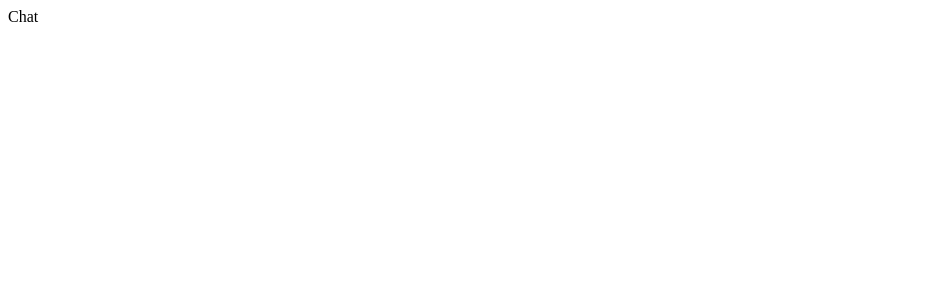
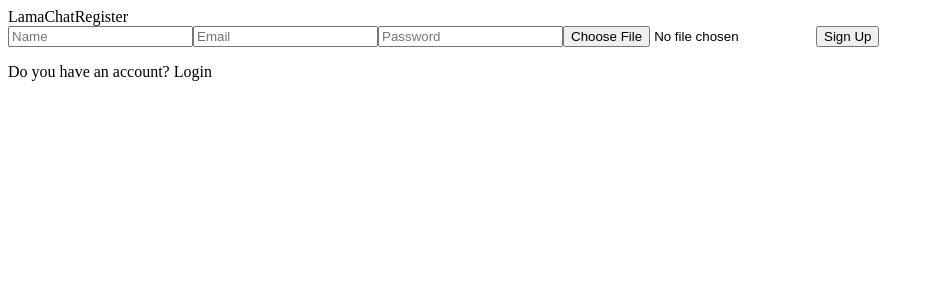
Before and after one commit to AdityaDhanarajKundu/ChatApplication, a React (Vite) app in the folder chat/: page / in a window 1280 px wide. Shown: the top 300 px of the page, without its empty margins (0-934 px from the left). Built offline with nearby package versions, Linux system fonts and the light colour scheme.

Commit message:
added routes to the Login component

```diff
--- a/chat/src/App.jsx
+++ b/chat/src/App.jsx
@@ -1,12 +1,18 @@
-
+import Register from "./pages/Register";
+import Login from "./pages/Login";
+import {BrowserRouter, Routes, Route } from "react-router-dom";
+import "./index.scss";
 
 function App() {
 
 
   return (
-    <>
-      <div>Chat</div>
-    </>
+    <BrowserRouter>
+      <Routes>
+        <Route path="/" element={<Register />} />
+        <Route path="/login" element={<Login />} />
+      </Routes>
+    </BrowserRouter>
   )
 }
 
```
